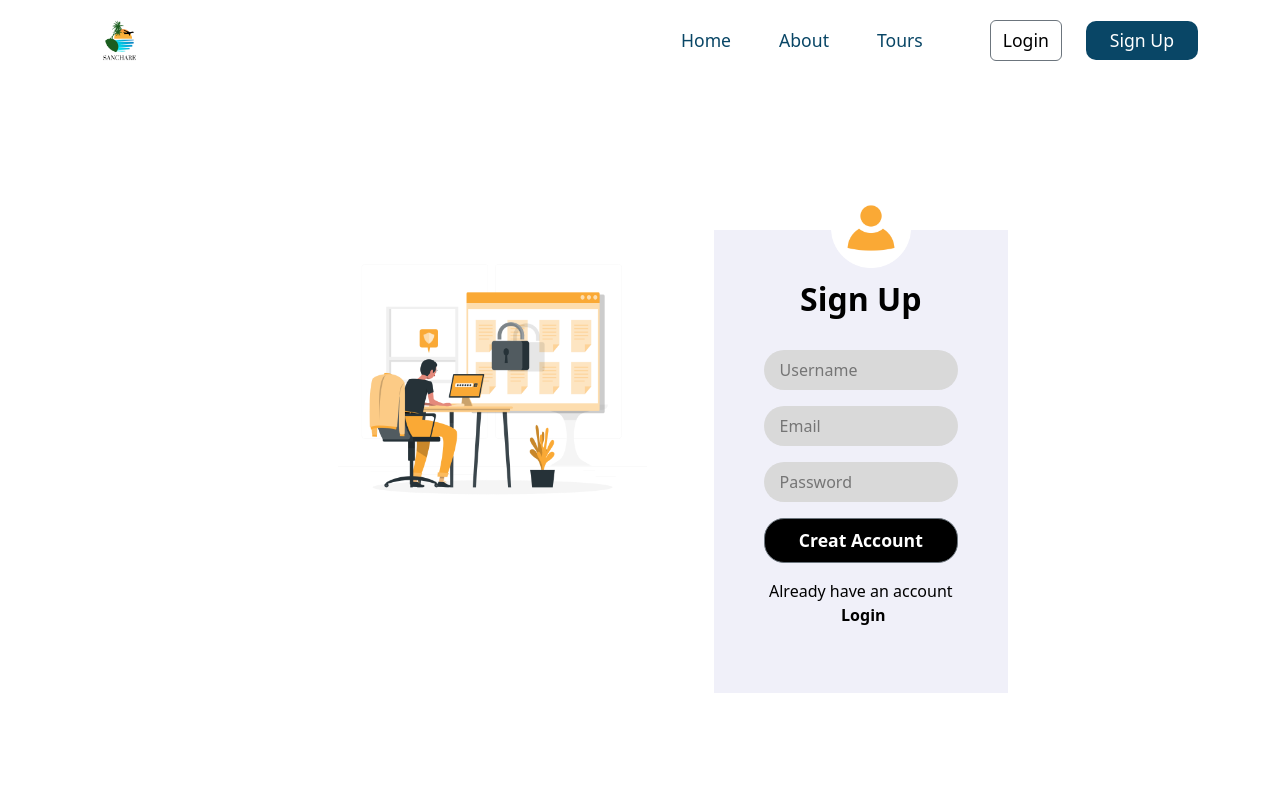
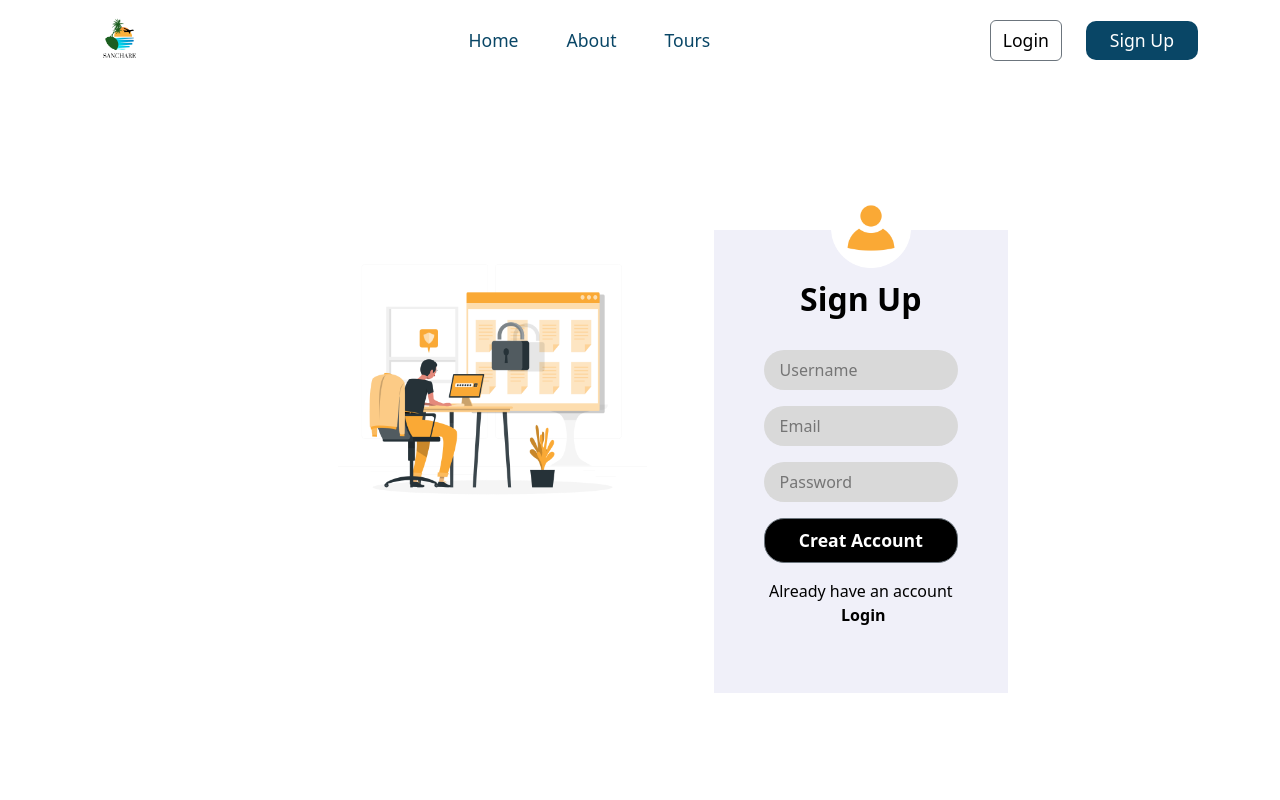
Before and after one commit to sssurendra99/sanchare, a React (Create React App) app in the folder frontend/: page /register in a window 1280 px wide. Shown: the top 800 px of the page. Built offline with nearby package versions, Linux system fonts and the light colour scheme; no server answers; a web font is replaced by a local one.

Commit message:
Change header

```diff
--- a/frontend/src/components/Header/Header.jsx
+++ b/frontend/src/components/Header/Header.jsx
@@ -59,14 +59,14 @@ const Header = () => {
         <Row>
           <div className="nav_wrapper d-flex align-items-center justify-content-between">
             {/* logo start */}
-            <div className="logo">
-              <img src={logo} alt="" />
+            <div className="logos">
+              <img src={logo} alt="" width="90px" height="90px" />
             </div>
             {/* logo end */}
 
             {/* Nav bar start */}
             <div className="navigation" ref={menuRef} onClick={toggleMenu}>
-              <ul className="menu d-flex align-items-center gap-5">
+              <ul className="gap-5 menu d-flex align-items-center">
                 {nav_links.map((item, index) => (
                   <li className="nav_item" key={index}>
                     <NavLink
@@ -82,8 +82,8 @@ const Header = () => {
               </ul>
             </div>
             {/* Nav bar start */}
-            <div className="nav_right d-flex align-items-center gap-4">
-              <div className="nav_btns d-flex align-items-center gap-4">
+            <div className="gap-4 nav_right d-flex align-items-center">
+              <div className="gap-4 nav_btns d-flex align-items-center">
                 {user ? (
                   <>
                     <h5 className="mb-0">{user.username}</h5>
--- a/frontend/src/components/Header/header.css
+++ b/frontend/src/components/Header/header.css
@@ -3,12 +3,18 @@
     height: 80px;
     line-height: 80px;
 }
-.logo img{
-    width: 15%;
+.logos img{
+    width: 100%;
+    padding-bottom: 15px;
+
 }
 
 .menu{
     margin-bottom: 0;
+    padding-bottom: 15px;
+}
+.nav_right{
+    padding-bottom: 15px;
 }
 
 .nav_item a{
@@ -17,6 +23,9 @@
     font-weight: 500;
     font-size: 1.1rem;
     border: none;
+    padding-bottom: 15px;
+
+
 }
 .nav_item a:hover{
     color: inherit;
--- a/frontend/src/styles/home.css
+++ b/frontend/src/styles/home.css
@@ -73,8 +73,6 @@
     font-weight: 600;
 }
 .exp-box{
-
-
 
 }
 .experience_img{
```
